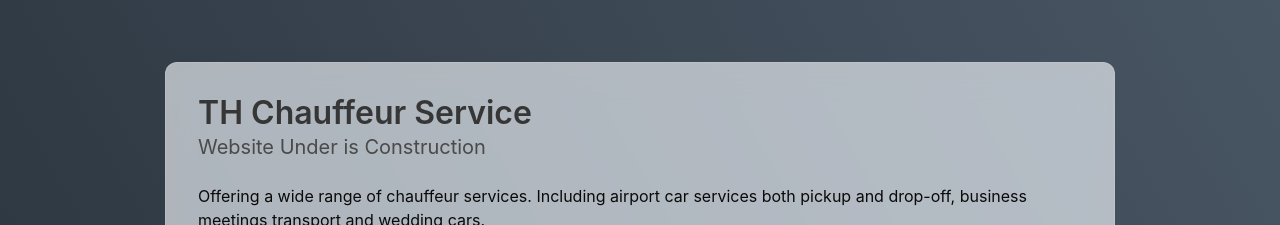
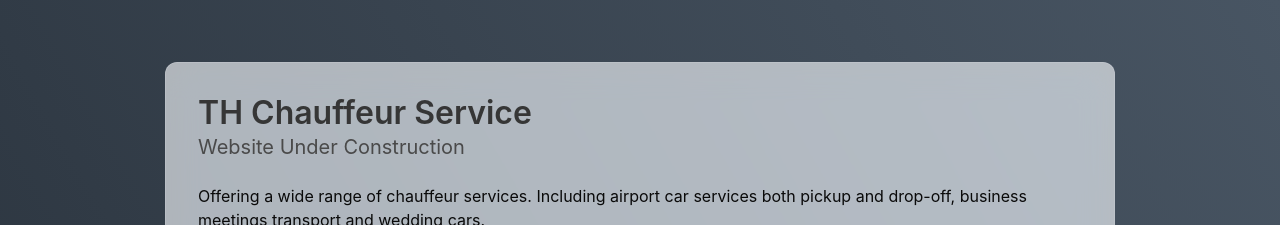
Before and after one commit to ryan-richards/thchauffeur, a Vue app: page / in a window 1280 px wide. Shown: the top 225 px of the page. Built offline with nearby package versions, Linux system fonts and the light colour scheme.

Commit message:
master to netlify

```diff
--- a/src/components/Landing.vue
+++ b/src/components/Landing.vue
@@ -3,7 +3,7 @@
 <div class="container">
 <div class="card-under has-text-left mb-6">
         <div class="title ">TH Chauffeur Service</div>
-         <div class="subtitle">Website Under is Construction</div>
+         <div class="subtitle">Website Under Construction</div>
          <div class="block">
            <p class="has-text-black">Offering a wide range of chauffeur services. Including airport car services both pickup and drop-off, business meetings transport and wedding cars.</p>
            <p class="has-text-black">Website is currently under construction but you can still get in touch using the links below.</p>
```
